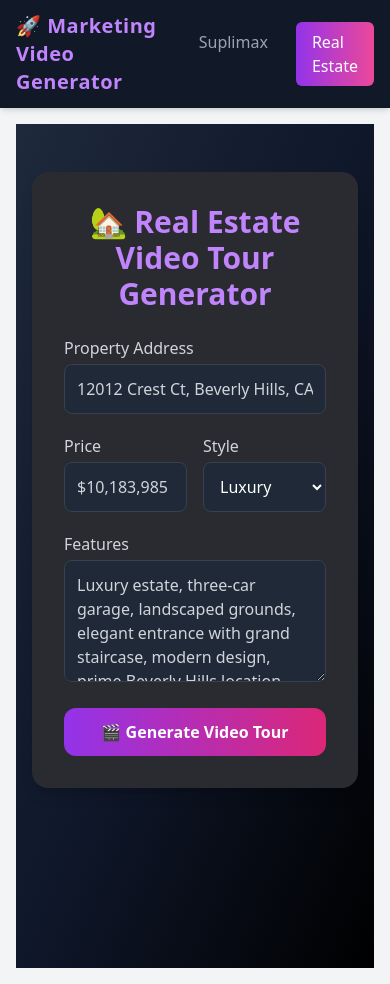
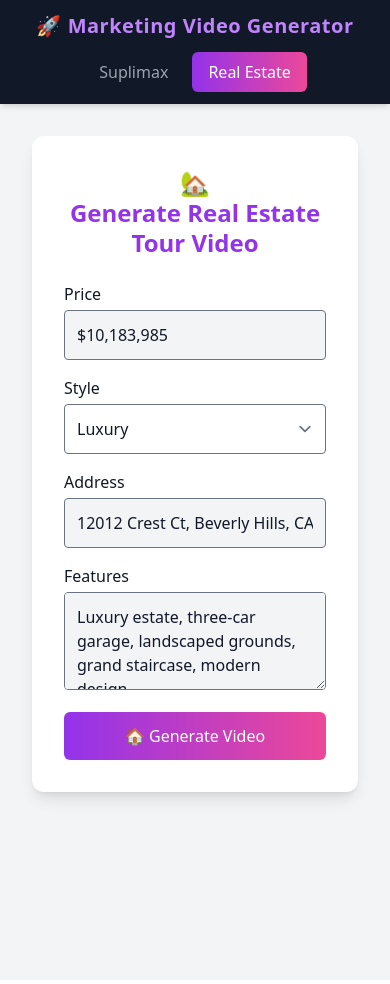
Before and after one commit to Sunny-Maheshwari/marketing-video-generator, a React (Vite) app: page /real-estate in a window 390 px wide. Built offline with nearby package versions, Linux system fonts and the light colour scheme.

Commit message:
UI fixes and Fix the responsive issues

```diff
--- a/package.json
+++ b/package.json
@@ -10,6 +10,7 @@
     "preview": "vite preview"
   },
   "dependencies": {
+    "@tailwindcss/forms": "^0.5.10",
     "framer-motion": "^12.18.1",
     "react": "^19.1.0",
     "react-dom": "^19.1.0",
--- a/src/components/Navbar.tsx
+++ b/src/components/Navbar.tsx
@@ -12,11 +12,12 @@ const Navbar = () => {
 
   return (
     <nav className="bg-gray-900 shadow-md text-white sticky top-0 z-50">
-      <div className="max-w-6xl mx-auto px-4 py-3 flex items-center justify-between">
-        <h1 className="text-xl font-bold text-purple-400 tracking-wide">
+      <div className="max-w-6xl mx-auto px-4 py-3 flex flex-col sm:flex-row sm:items-center sm:justify-between gap-3">
+        <h1 className="text-xl font-bold text-purple-400 tracking-wide text-center sm:text-left">
           🚀 Marketing Video Generator
         </h1>
-        <div className="flex space-x-3">
+
+        <div className="flex justify-center sm:justify-end gap-2 flex-wrap">
           <Link to="/suplimax" className={linkClasses("/suplimax")}>
             Suplimax
           </Link>
--- a/src/pages/RealEstate.tsx
+++ b/src/pages/RealEstate.tsx
@@ -1,125 +1,127 @@
 import { useState } from "react";
 import VideoPlayer from "../components/VideoPlayer";
-import { motion } from "framer-motion";
 
 const RealEstate = () => {
   const [style, setStyle] = useState("luxury");
   const [videoUrl, setVideoUrl] = useState("");
   const [loading, setLoading] = useState(false);
 
-  const property = {
+  const [property, setProperty] = useState({
     address: "12012 Crest Ct, Beverly Hills, CA 90210",
     price: "$10,183,985",
     bedrooms: 5,
     bathrooms: 6.5,
     sqft: 6100,
     features:
-      "Luxury estate, three-car garage, landscaped grounds, elegant entrance with grand staircase, modern design, prime Beverly Hills location",
-  };
+      "Luxury estate, three-car garage, landscaped grounds, grand staircase, modern design",
+  });
 
   const handleSubmit = async (e: React.FormEvent) => {
     e.preventDefault();
     setLoading(true);
-    setTimeout(() => {
-      setVideoUrl("https://www.w3schools.com/html/movie.mp4"); // mock
+    setVideoUrl("");
+
+    try {
+      const res = await fetch("http://localhost:5000/api/real-estate", {
+        method: "POST",
+        headers: { "Content-Type": "application/json" },
+        body: JSON.stringify({ style, property }),
+      });
+
+      if (!res.ok) throw new Error("Network error");
+
+      const data = await res.json();
+      if (!data.videoUrl) throw new Error("Missing videoUrl in response");
+
+      setVideoUrl(data.videoUrl);
+    } catch (error) {
+      console.error("Error generating video:", error);
+      alert("Failed to generate video. Please check backend or network.");
+    } finally {
       setLoading(false);
-    }, 3000);
+    }
   };
 
   return (
-    <div className="min-h-screen bg-gradient-to-br from-slate-800 via-slate-900 to-black text-white py-12 px-4">
-      <div className="max-w-3xl mx-auto bg-[#2A2B30] p-8 rounded-2xl shadow-lg">
-        <motion.h1
-          initial={{ opacity: 0, y: -20 }}
-          animate={{ opacity: 1, y: 0 }}
-          transition={{ duration: 0.6 }}
-          className="text-3xl font-bold text-center text-purple-400 mb-6"
-        >
-          🏡 Real Estate Video Tour Generator
-        </motion.h1>
+    <div className="min-h-screen bg-gray-100 dark:bg-gray-900 text-gray-900 dark:text-white p-4">
+      <div className="max-w-3xl mx-auto bg-white dark:bg-gray-800 rounded-xl shadow-lg p-8">
+        <h1 className="text-2xl sm:text-3xl font-bold text-purple-600 dark:text-purple-400 mb-6 text-center leading-tight">
+          🏡 <span className="block sm:inline">Generate Real Estate</span>
+          <span className="block sm:inline">Tour Video</span>
+        </h1>
 
-        <motion.form
-          onSubmit={handleSubmit}
-          className="space-y-5"
-          initial={{ opacity: 0 }}
-          animate={{ opacity: 1 }}
-          transition={{ delay: 0.3 }}
-        >
-          <div>
-            <label className="block font-medium mb-1 text-gray-300">
-              Property Address
-            </label>
-            <input
-              type="text"
-              value={property.address}
-              disabled
-              className="w-full p-3 bg-gray-800 border border-gray-700 rounded-lg text-gray-300"
-            />
-          </div>
-
-          <div className="grid grid-cols-2 gap-4">
+        <form onSubmit={handleSubmit} className="space-y-4">
+          <div className="grid grid-cols-1 sm:grid-cols-2 gap-4">
             <div>
-              <label className="block font-medium mb-1 text-gray-300">
-                Price
-              </label>
+              <label className="block mb-1 font-medium">Price</label>
               <input
-                type="text"
+                className="w-full p-3 border rounded bg-gray-100 dark:bg-gray-700"
                 value={property.price}
-                disabled
-                className="w-full p-3 bg-gray-800 border border-gray-700 rounded-lg text-gray-300"
+                onChange={(e) =>
+                  setProperty({ ...property, price: e.target.value })
+                }
+                required
               />
             </div>
             <div>
-              <label className="block font-medium mb-1 text-gray-300">
-                Style
-              </label>
+              <label className="block mb-1 font-medium">Style</label>
               <select
+                className="w-full p-3 border rounded bg-white dark:bg-gray-700"
                 value={style}
                 onChange={(e) => setStyle(e.target.value)}
-                className="w-full p-3 bg-gray-800 border border-gray-700 rounded-lg text-white"
               >
                 <option value="luxury">Luxury</option>
-                <option value="family">Family-Friendly</option>
+                <option value="family">Family</option>
                 <option value="modern">Modern</option>
+                <option value="minimal">Minimal</option>
               </select>
             </div>
           </div>
 
           <div>
-            <label className="block font-medium mb-1 text-gray-300">
-              Features
-            </label>
+            <label className="block mb-1 font-medium">Address</label>
+            <input
+              className="w-full p-3 border rounded bg-gray-100 dark:bg-gray-700"
+              value={property.address}
+              onChange={(e) =>
+                setProperty({ ...property, address: e.target.value })
+              }
+              required
+            />
+          </div>
+
+          <div>
+            <label className="block mb-1 font-medium">Features</label>
             <textarea
+              className="w-full p-3 border rounded bg-gray-100 dark:bg-gray-700"
+              rows={3}
               value={property.features}
-              disabled
-              rows={4}
-              className="w-full p-3 bg-gray-800 border border-gray-700 rounded-lg text-gray-300"
+              onChange={(e) =>
+                setProperty({ ...property, features: e.target.value })
+              }
+              required
             />
           </div>
 
           <button
             type="submit"
-            className="w-full bg-gradient-to-r from-purple-600 to-pink-600 hover:from-pink-600 hover:to-purple-600 text-white font-bold py-3 px-6 rounded-xl transition"
+            className="w-full bg-gradient-to-r from-purple-600 to-pink-500 text-white py-3 px-6 rounded-md hover:opacity-90 transition"
             disabled={loading}
           >
-            {loading ? "Generating Tour..." : "🎬 Generate Video Tour"}
+            {loading ? "Generating..." : "🏠 Generate Video"}
           </button>
-        </motion.form>
+        </form>
 
         {loading && (
-          <div className="text-center mt-8 animate-pulse text-purple-400 font-semibold">
-            Processing your video tour...
+          <div className="text-center mt-6 text-purple-500 font-semibold animate-pulse">
+            Creating your real estate video...
           </div>
         )}
 
         {videoUrl && !loading && (
-          <motion.div
-            className="mt-10"
-            initial={{ opacity: 0, y: 10 }}
-            animate={{ opacity: 1, y: 0 }}
-          >
+          <div className="mt-10">
             <VideoPlayer videoUrl={videoUrl} />
-          </motion.div>
+          </div>
         )}
       </div>
     </div>
--- a/src/pages/Suplimax.tsx
+++ b/src/pages/Suplimax.tsx
@@ -1,6 +1,5 @@
 import { useState } from "react";
 import VideoPlayer from "../components/VideoPlayer";
-import { motion } from "framer-motion";
 
 const Suplimax = () => {
   const [features, setFeatures] = useState("");
@@ -15,7 +14,6 @@ const Suplimax = () => {
     setLoading(true);
     setVideoUrl("");
 
-    try {
     const res = await fetch("http://localhost:5000/api/suplimax", {
       method: "POST",
       headers: { "Content-Type": "application/json" },
@@ -23,84 +21,49 @@ const Suplimax = () => {
     });
 
     const data = await res.json();
-      console.log(data.videoUrl);
     setVideoUrl(data.videoUrl);
-    } catch (error) {
-      console.error("Error generating video:", error);
-    } finally {
     setLoading(false);
-    }
   };
 
   return (
-    <div className="min-h-screen bg-gradient-to-r from-yellow-100 via-red-100 to-pink-200 py-12 px-4">
-      <div className="max-w-3xl mx-auto bg-white p-8 rounded-2xl shadow-lg">
-        <motion.h1
-          initial={{ opacity: 0, y: -20 }}
-          animate={{ opacity: 1, y: 0 }}
-          transition={{ duration: 0.6 }}
-          className="text-4xl font-bold text-center text-red-600 mb-6"
-        >
-          🥤 Suplimax Video Generator
-        </motion.h1>
+    <div className="max-w-3xl mx-auto bg-white rounded-xl shadow-lg p-8">
+      <h1 className="text-2xl sm:text-3xl font-bold text-purple-600 dark:text-purple-400 mb-6 text-center leading-tight">
+        🥤 <span className="block sm:inline">Generate Suplimax</span>
+        <span className="block sm:inline">Marketing Video</span>
+      </h1>
 
-        <div className="flex justify-center mb-8">
-          <img
-            src="https://via.placeholder.com/120x180.png?text=Suplimax+Drink"
-            alt="Suplimax"
-            className="rounded-xl shadow-lg"
-          />
-        </div>
-
-        <motion.form
-          onSubmit={handleSubmit}
-          className="space-y-5"
-          initial={{ opacity: 0 }}
-          animate={{ opacity: 1 }}
-          transition={{ delay: 0.3 }}
-        >
+      <form onSubmit={handleSubmit} className="space-y-4">
         <div>
-            <label className="block font-semibold mb-1">Product Features</label>
+          <label className="font-semibold block mb-1">Product Features</label>
           <textarea
-              className="w-full p-3 border rounded-lg focus:outline-none focus:ring-2 focus:ring-red-300"
+            className="form-textarea w-full"
             rows={4}
-              placeholder="e.g. Boosts energy, zero sugar, mango flavor..."
             value={features}
             onChange={(e) => setFeatures(e.target.value)}
+            placeholder="e.g. Boosts energy, zero sugar, mango flavor"
             required
           />
         </div>
 
+        <div className="grid grid-cols-1 sm:grid-cols-2 gap-4">
           <div>
-            <label className="block font-semibold mb-1">Tone</label>
+            <label className="font-semibold block mb-1">Tone</label>
             <select
-              className="w-full p-3 border rounded-lg focus:outline-none focus:ring-2 focus:ring-red-300"
+              className="form-select w-full"
               value={tone}
               onChange={(e) => setTone(e.target.value)}
             >
               <option value="energetic">Energetic</option>
-              <option value="professional">Professional</option>
               <option value="funny">Funny</option>
               <option value="motivational">Motivational</option>
+              <option value="professional">Professional</option>
             </select>
           </div>
 
           <div>
-            <label className="block font-semibold mb-1">Target Audience</label>
-            <input
-              type="text"
-              className="w-full p-3 border rounded-lg focus:outline-none focus:ring-2 focus:ring-red-300"
-              placeholder="e.g. Athletes, Gamers, Students"
-              value={audience}
-              onChange={(e) => setAudience(e.target.value)}
-              required
-            />
-          </div>
-
-          <div>
-            <label className="block font-semibold mb-1">Video Style</label>
+            <label className="font-semibold block mb-1">Video Style</label>
             <select
-              className="w-full p-3 border rounded-lg focus:outline-none focus:ring-2 focus:ring-red-300"
+              className="form-select w-full"
               value={style}
               onChange={(e) => setStyle(e.target.value)}
             >
@@ -109,32 +72,39 @@ const Suplimax = () => {
               <option value="minimal">Minimal</option>
             </select>
           </div>
+        </div>
 
+        <div>
+          <label className="font-semibold block mb-1">Target Audience</label>
+          <input
+            type="text"
+            className="form-input w-full"
+            placeholder="e.g. Athletes, Students, Gamers"
+            value={audience}
+            onChange={(e) => setAudience(e.target.value)}
+            required
+          />
+        </div>
         <button
           type="submit"
-            className="w-full bg-red-500 hover:bg-red-600 text-white font-bold py-3 px-6 rounded-xl transition"
+          className="w-full bg-gradient-to-r from-purple-600 to-pink-500 text-white py-3 px-6 rounded-md hover:opacity-90 transition"
           disabled={loading}
         >
-            {loading ? "Generating..." : "🔘 Generate Video"}
+          {loading ? "Generating..." : "🎬 Generate Video"}
         </button>
-        </motion.form>
+      </form>
 
       {loading && (
-          <div className="text-center mt-8 animate-pulse text-red-500 font-semibold">
-            Please wait while we generate your Suplimax video...
+        <div className="text-center mt-6 text-purple-500 font-semibold animate-pulse">
+          Generating your video, please wait...
         </div>
       )}
 
       {videoUrl && !loading && (
-          <motion.div
-            className="mt-10"
-            initial={{ opacity: 0, y: 10 }}
-            animate={{ opacity: 1, y: 0 }}
-          >
+        <div className="mt-10">
           <VideoPlayer videoUrl={videoUrl} />
-          </motion.div>
+        </div>
       )}
-      </div>
     </div>
   );
 };
--- a/tailwind.config.js
+++ b/tailwind.config.js
@@ -1,8 +1,9 @@
 /** @type {import('tailwindcss').Config} */
 export default {
+  darkMode: "class",
   content: ["./index.html", "./src/**/*.{js,ts,jsx,tsx}"],
   theme: {
     extend: {},
   },
-  plugins: [],
+  plugins: [require("@tailwindcss/forms")],
 };
```
Also changed, not shown: src/components/InputFormRealEstate.tsx (deleted, +0 -11 lines), src/components/InputFormSuplimax.tsx (deleted, +0 -11 lines), src/components/VideoPlayer.tsx (+4 -8 lines), 1 other file (tests, documents, lock files or other folders). Lines whose indentation alone changed are shown as unchanged.
